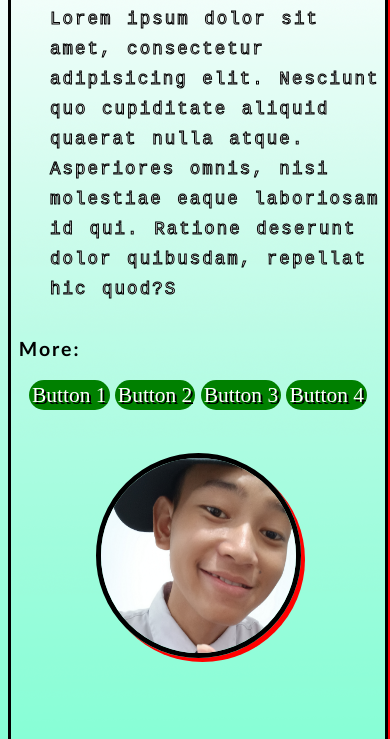
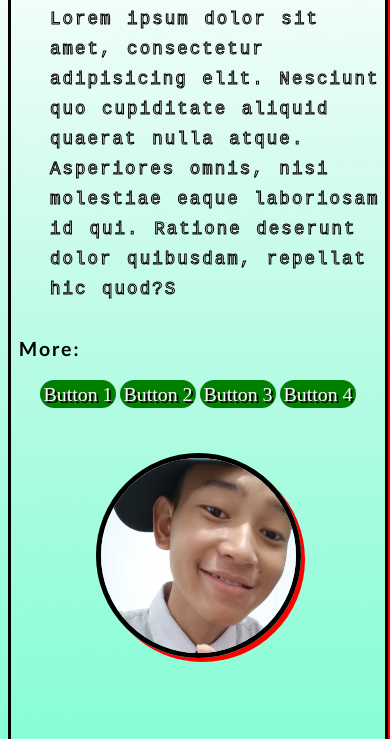
Before and after one commit to jamal0013/webgabutreal22, a plain HTML site: page index.html in a window 390 px wide. Shown: the part 105-844 px from the top of the page. Drawn offline with Linux system fonts and the light colour scheme.

Commit message:
Update style.css

```diff
--- a/style.css
+++ b/style.css
@@ -112,7 +112,7 @@ img {
                         font-size: 5vw;
                     }
                     #Navigation {
-                        font-size: 5.5vw;
+                        font-size: 5.1vw;
                     }
                     /* end*/
                 }
```
